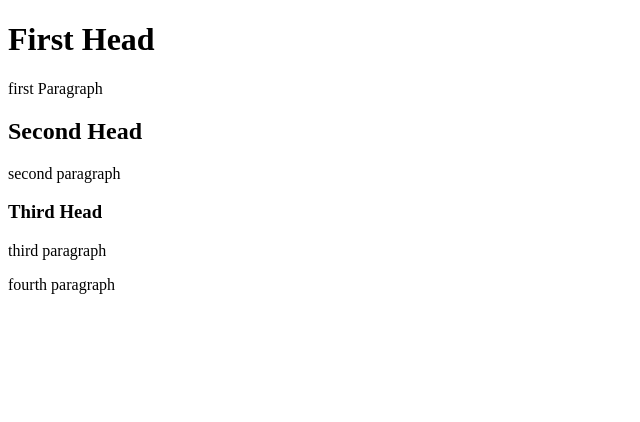
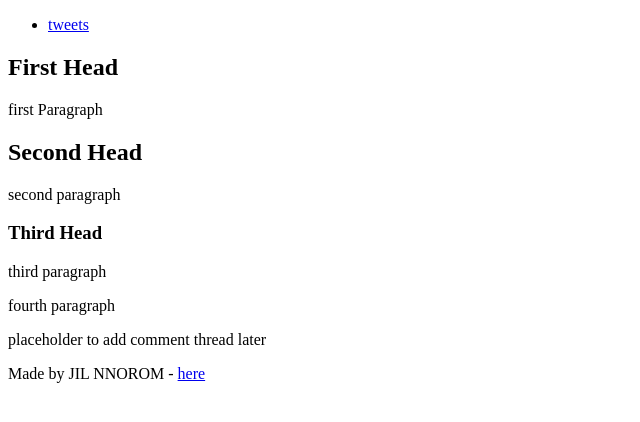
Before and after one commit to Prince-Jil/My_First_Portfolio, a plain HTML site: page html_basic/index.html in a window 1280 px wide. Shown: the whole page, without its empty margins (0-640 px from the left). Drawn offline with Linux system fonts and the light colour scheme.

Commit message:
index.html updated

```diff
--- a/html_basic/index.html
+++ b/html_basic/index.html
@@ -6,6 +6,13 @@
        <meta name="viewport" content="width=device-width, initial-scale=1.0">
     </head>
     <body>
+        <header>
+            <ul>
+                <li> <a href = "tweets.html">tweets</a> </li>
+            </ul>
+        </header>
+        <main>
+            <article>
                 <h1>First Head</h1>
                 <p>first Paragraph</p>
                 <h2>Second Head</h2>
@@ -15,5 +22,10 @@
                 <a href="https://i.ibb.co/gTDZZT8/ALX-Logo-07.png">
                 </a>
                 <p>fourth paragraph</p>
-    </body>
+            </article>
+            <aside>placeholder to add comment thread later</aside>
+       </main>
+        <footer>
+            <p> Made by JIL NNOROM - <a href="https://savanna.alxafrica.com/projects/100581" target="_blank">here</a></p>
+        </footer>
   </html>
```
Lines whose indentation alone changed are shown as unchanged.
